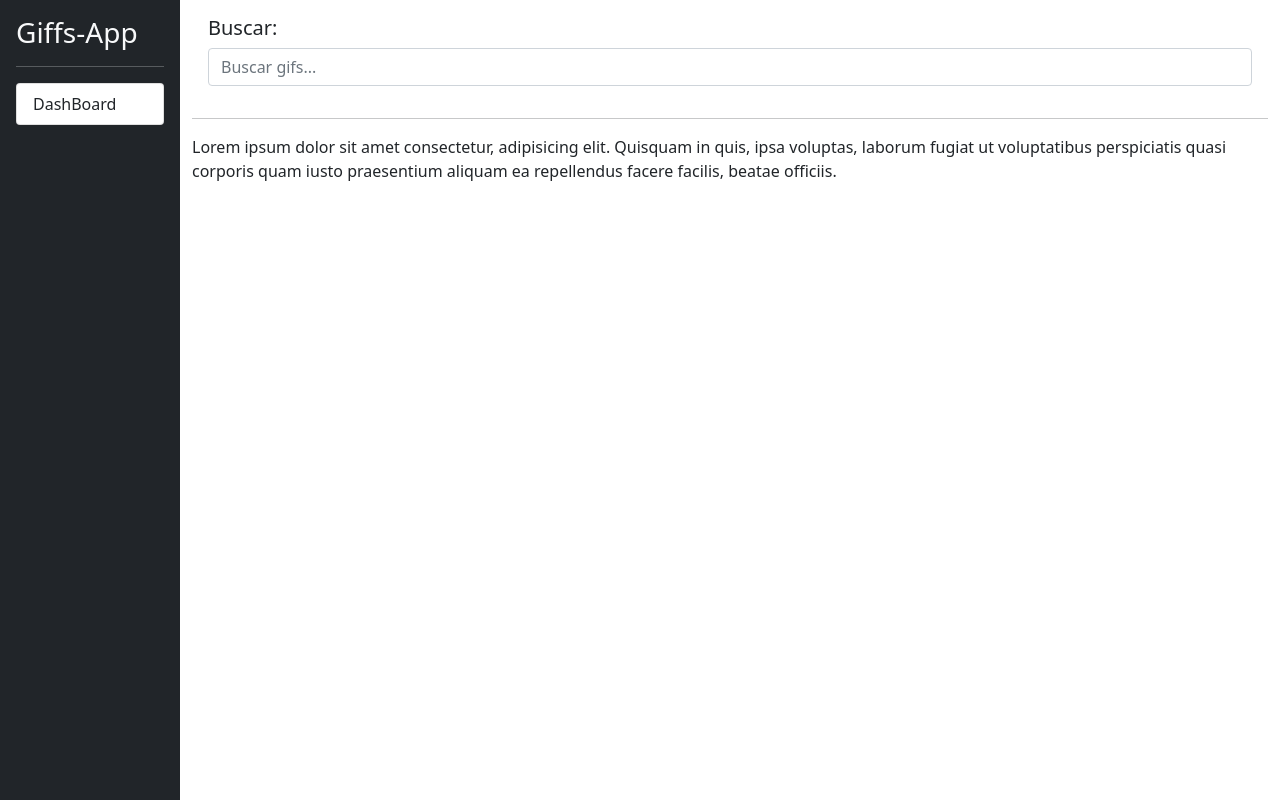
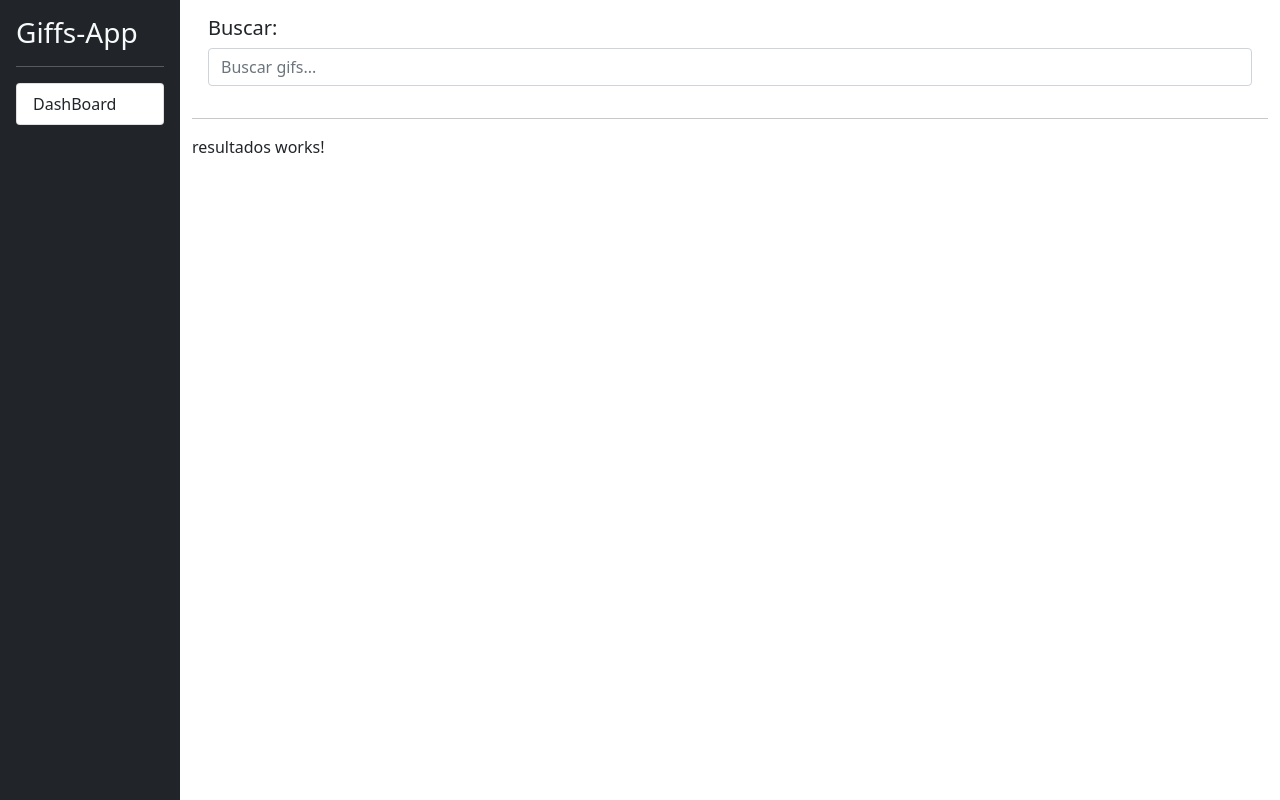
Before and after one commit to Jonathan-ulises/GiffsApps, an Angular app: page / in a window 1280 px wide. Built offline with nearby package versions, Linux system fonts and the light colour scheme.

Commit message:
Seccion 7: GifsApp - Aplicacion para buscar imagenes
Capitulo 79: GifdModule y sus componentes
En este capitulo se creo el modulo de Gifs, ademas de sus componentes
para la busqueda y para mostrar resultados.

```diff
--- a/src/app/app.component.html
+++ b/src/app/app.component.html
@@ -2,20 +2,5 @@
 
   <app-sidebar></app-sidebar>
 
-  <section class="container">
-    <div class="row p-3">
-      <div class="col">
-        <h5>Buscar:</h5>
-        <input type="text" class="form-control" placeholder="Buscar gifs...">
-      </div>
-    </div>
-
-    <hr>
-
-    <div class="row">
-      <div class="col">
-        Lorem ipsum dolor sit amet consectetur, adipisicing elit. Quisquam in quis, ipsa voluptas, laborum fugiat ut voluptatibus perspiciatis quasi corporis quam iusto praesentium aliquam ea repellendus facere facilis, beatae officiis.
-      </div>
-    </div>
-  </section>
+  <app-gifs-page class="container"></app-gifs-page>
 </div>
--- a/src/app/app.module.ts
+++ b/src/app/app.module.ts
@@ -2,6 +2,7 @@
 import { BrowserModule } from '@angular/platform-browser';
 
 import { AppComponent } from './app.component';
+import { GifsModule } from './gifs/gifs.module';
 import { SharedModule } from './shared/shared.module';
 
 @NgModule({
@@ -10,7 +11,8 @@
   ],
   imports: [
     BrowserModule,
-    SharedModule
+    SharedModule,
+    GifsModule
   ],
   providers: [],
   bootstrap: [AppComponent]
--- /dev/null
+++ b/src/app/gifs/busqueda/busqueda.component.html
@@ -0,0 +1,2 @@
+<h5>Buscar:</h5>
+<input type="text" class="form-control" placeholder="Buscar gifs...">
--- /dev/null
+++ b/src/app/gifs/busqueda/busqueda.component.ts
@@ -0,0 +1,16 @@
+import { Component, OnInit } from '@angular/core';
+
+@Component({
+  selector: 'app-busqueda',
+  templateUrl: './busqueda.component.html',
+  styles: [
+  ]
+})
+export class BusquedaComponent implements OnInit {
+
+  constructor() { }
+
+  ngOnInit(): void {
+  }
+
+}
--- /dev/null
+++ b/src/app/gifs/gifs-page/gifs-page.component.html
@@ -0,0 +1,13 @@
+<div class="row p-3">
+    <div class="col">
+        <app-busqueda></app-busqueda>
+    </div>
+</div>
+
+<hr>
+
+<div class="row">
+    <div class="col">
+        <app-resultados></app-resultados>
+    </div>
+</div>
--- /dev/null
+++ b/src/app/gifs/gifs-page/gifs-page.component.ts
@@ -0,0 +1,16 @@
+import { Component, OnInit } from '@angular/core';
+
+@Component({
+  selector: 'app-gifs-page',
+  templateUrl: './gifs-page.component.html',
+  styles: [
+  ]
+})
+export class GifsPageComponent implements OnInit {
+
+  constructor() { }
+
+  ngOnInit(): void {
+  }
+
+}
--- /dev/null
+++ b/src/app/gifs/resultados/resultados.component.html
@@ -0,0 +1 @@
+<p>resultados works!</p>
--- /dev/null
+++ b/src/app/gifs/resultados/resultados.component.ts
@@ -0,0 +1,16 @@
+import { Component, OnInit } from '@angular/core';
+
+@Component({
+  selector: 'app-resultados',
+  templateUrl: './resultados.component.html',
+  styles: [
+  ]
+})
+export class ResultadosComponent implements OnInit {
+
+  constructor() { }
+
+  ngOnInit(): void {
+  }
+
+}
```
Also changed, not shown: src/app/gifs/gifs.module.ts (added, +22 -0 lines).
